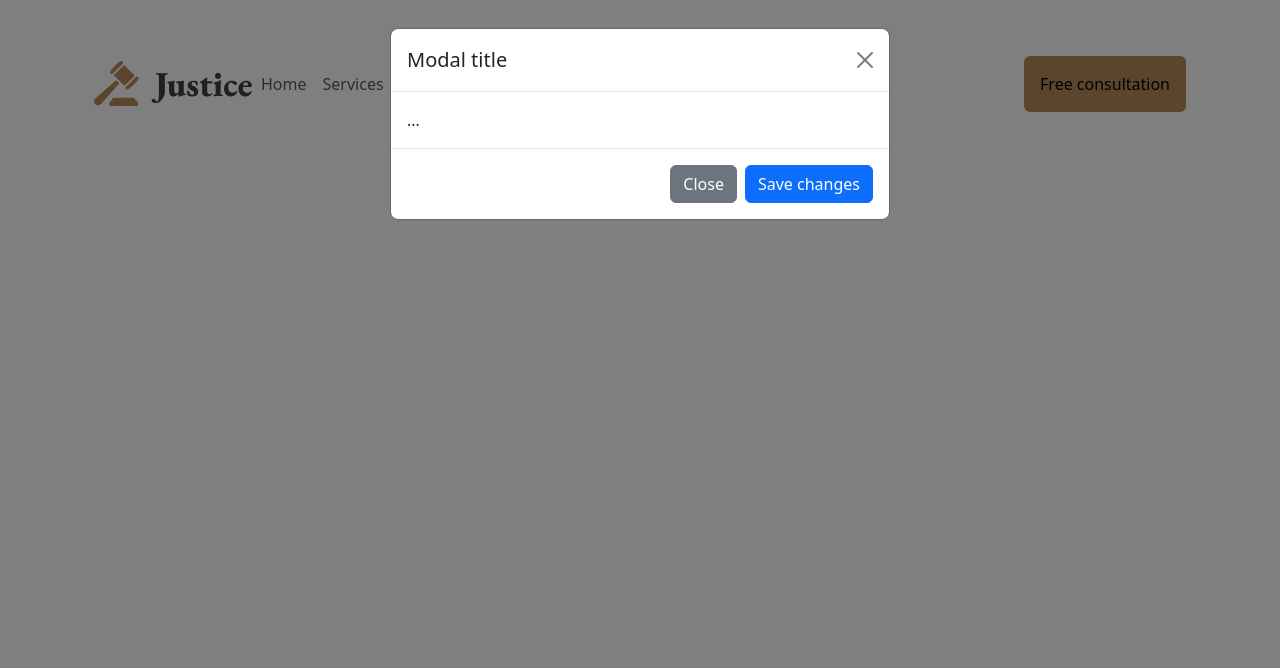
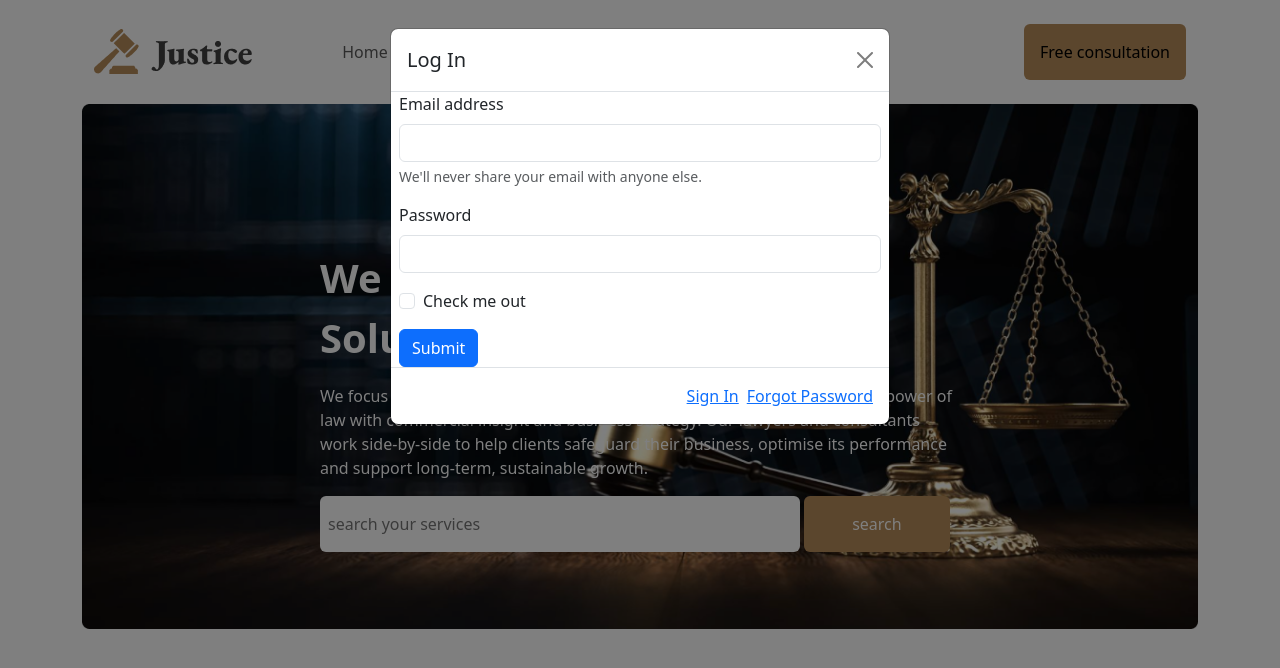
Before and after one commit to Abdullah-5603/Project-legal-solution, a plain HTML site: page index.html in a window 1280 px wide. Both pictures are taken after a click on the button "Free consultation". Drawn offline with nearby package versions, Linux system fonts and the light colour scheme.

Commit message:
header added

```diff
--- a/index.html
+++ b/index.html
@@ -7,13 +7,14 @@
         <meta name="viewport" content="width=device-width, initial-scale=1.0">
         <title>Legal Solution</title>
         <!-- _______________bootstrap link__________ -->
+        <link rel="stylesheet" href="https://cdn.jsdelivr.net/npm/bootstrap-icons@1.10.3/font/bootstrap-icons.css">
         <link href="https://cdn.jsdelivr.net/npm/bootstrap@5.3.0-alpha1/dist/css/bootstrap.min.css" rel="stylesheet"
         integrity="sha384-GLhlTQ8iRABdZLl6O3oVMWSktQOp6b7In1Zl3/Jr59b6EGGoI1aFkw7cmDA6j6gD" crossorigin="anonymous">
         <!-- ____________________extranal css link_________ -->
         <link rel="stylesheet" href="style.css">
     </head>
     <body>
-        <header class="container pt-5">
+        <header class="container pt-3">
             <!-- _________navbar____________ -->
             <nav class="navbar navbar-expand-lg">
                 <div class="container-fluid">
@@ -22,33 +23,49 @@
                         <span class="navbar-toggler-icon"></span>
                     </button>
                     <div class="collapse navbar-collapse" id="navbarCollapse">
-                        <div class="navbar-nav align-items-end">
-                            <a href="#" class="nav-item nav-link">Home</a>
-                            <a href="#" class="nav-item nav-link">Services</a>
-                            <a href="#" class="nav-item nav-link">Cases</a>
-                            <a href="#" class="nav-item nav-link">Blogs</a>
-                            <a href="#" class="nav-item nav-link">Contact us</a>
+                        <div class="navbar-nav align-items-end m-auto">
+                            <a href="#" class="nav-item nav-link px-4">Home</a>
+                            <a href="#" class="nav-item nav-link px-4">Services<i class="bi-chevron-right"></i></a>
+                            <a href="#" class="nav-item nav-link px-4">Cases<i class="bi-chevron-right"></i></a>
+                            <a href="#" class="nav-item nav-link px-4">Blogs<i class="bi-chevron-right"></i></a>
+                            <a href="#" class="nav-item nav-link px-4">Contact us<i class="bi-chevron-right"></i></a>
                         </div>
                         <div class="navbar-nav ms-auto justify-content-end align-items-end">
                             <!-- Button trigger modal -->
-                            <button type="button" class="nav-btn border-0 rounded p-3" data-bs-toggle="modal" data-bs-target="#exampleModal">
+                            <button type="button" class="leagal-color border-0 rounded p-3" data-bs-toggle="modal" data-bs-target="#exampleModal">
                                 Free consultation
                             </button>
 
                            <!-- Modal -->
-                            <div class="modal fade" id="exampleModal" tabindex="-1" aria-labelledby="exampleModalLabel" aria-hidden="true">
+                    <div class="modal fade" id="exampleModal" tabindex="-1" aria-labelledby="exampleModalLabel"
+                    aria-hidden="true">
                     <div class="modal-dialog">
                         <div class="modal-content">
                             <div class="modal-header">
-                                    <h1 class="modal-title fs-5" id="exampleModalLabel">Modal title</h1>
-                                    <button type="button" class="btn-close" data-bs-dismiss="modal" aria-label="Close"></button>
+                                <h1 class="modal-title fs-5" id="exampleModalLabel">Log In</h1>
+
+                                <button type="button" class="btn-close" data-bs-dismiss="modal"
+                                    aria-label="Close"></button>
                             </div>
-                                    <div class="modal-body">
-                                    ...
+                            <form class="px-2">
+                                <div class="mb-3">
+                                  <label for="exampleInputEmail1" class="form-label">Email address</label>
+                                  <input type="email" class="form-control" id="exampleInputEmail1" aria-describedby="emailHelp">
+                                  <div id="emailHelp" class="form-text">We'll never share your email with anyone else.</div>
                                 </div>
+                                <div class="mb-3">
+                                  <label for="exampleInputPassword1" class="form-label">Password</label>
+                                  <input type="password" class="form-control" id="exampleInputPassword1">
+                                </div>
+                                <div class="mb-3 form-check">
+                                  <input type="checkbox" class="form-check-input" id="exampleCheck1">
+                                  <label class="form-check-label" for="exampleCheck1">Check me out</label>
+                                </div>
+                                <button type="submit" class="btn btn-primary">Submit</button>
+                              </form>
                             <div class="modal-footer">
-                                    <button type="button" class="btn btn-secondary" data-bs-dismiss="modal">Close</button>
-                                    <button type="button" class="btn btn-primary">Save changes</button>
+                                <a href="">Sign In</a>
+                                <a href="">Forgot Password</a>
                             </div>
                         </div>
                     </div>
@@ -59,7 +76,47 @@
                 </div>
             </nav>
                     <!-- _________navbar end___________ -->
+            <div class="row">
+                <div class="col-sm">
+                    <div class="position-relative text-center text-white">
+                    <img class="img-fluid w-100 pt-3" src="./images/Rectangle 4.png" alt="">
+                    </div>
+                    <div class="centered text-white position-absolute">
+                        <p class="fw-bold fs-1">We Provide Effective Legal Solutions</p>
+                        <p>We focus on bridging the gap between advice and action by combining the power of
+                            law with commercial insight and business strategy.
+                            Our lawyers and consultants work side-by-side to help clients safeguard their business, optimise its
+                            performance and support long-term, sustainable growth.</p>
+                        <form action="">
+                            <input class="py-3 px-2 border-0 rounded w-75" type="search" placeholder="search your services">
+                            <button class="leagal-color border-0 rounded px-5 py-3 text-white">search</button>
+                        </form>
+                    </div>
+                </div>
+            </div>
         </header>
+
+        <!-- <main class="conrtainer">
+            <div class="text-center mt-5">
+                <p class="fw-bold  fs-1">The Legal Practice Area</p>
+                <p>There are many variations of passages of Lorem Ipsum available, but the majority have <br>
+                    suffered alteration in some form, by injected humour.</p>
+            </div>
+            <div class="row">
+                <div class="col-sm col-md-4">
+                    <img src="./images/Group 10.png" alt="">
+                    <p>Business Law</p>
+                    <p>There are many variations of passages of Lorem Ipsum available,
+                        but the majority have suffered alteration in some form, by injected humour.</p>
+                    <i class="bi-arrow-right p-3 arrow"></i>
+                </div>
+                <div class="col-sm col-md-4"></div>
+                <div class="col-sm col-md-4"></div>
+                <div class="col-sm col-md-4"></div>
+                <div class="col-sm col-md-4"></div>
+                <div class="col-sm col-md-4"></div>
+            </div>
+        </main> -->
         <!-- ______________javascript link____________ -->
         <script src="https://cdn.jsdelivr.net/npm/bootstrap@5.3.0-alpha1/dist/js/bootstrap.bundle.min.js"
         integrity="sha384-w76AqPfDkMBDXo30jS1Sgez6pr3x5MlQ1ZAGC+nuZB+EYdgRZgiwxhTBTkF7CXvN" crossorigin="anonymous"></script>
--- a/style.css
+++ b/style.css
@@ -3,9 +3,12 @@
     padding: 0;
     box-sizing: border-box;
 }
-li a{
-    color: #707070;
-}
-.nav-btn{
+.leagal-color{
     background: #B68C5A;
 }
+.centered {
+    position: absolute;
+    top: 50%;
+    left: 50%;
+    transform: translate(-50%, -50%);
+}
```
Lines whose indentation alone changed are shown as unchanged.
